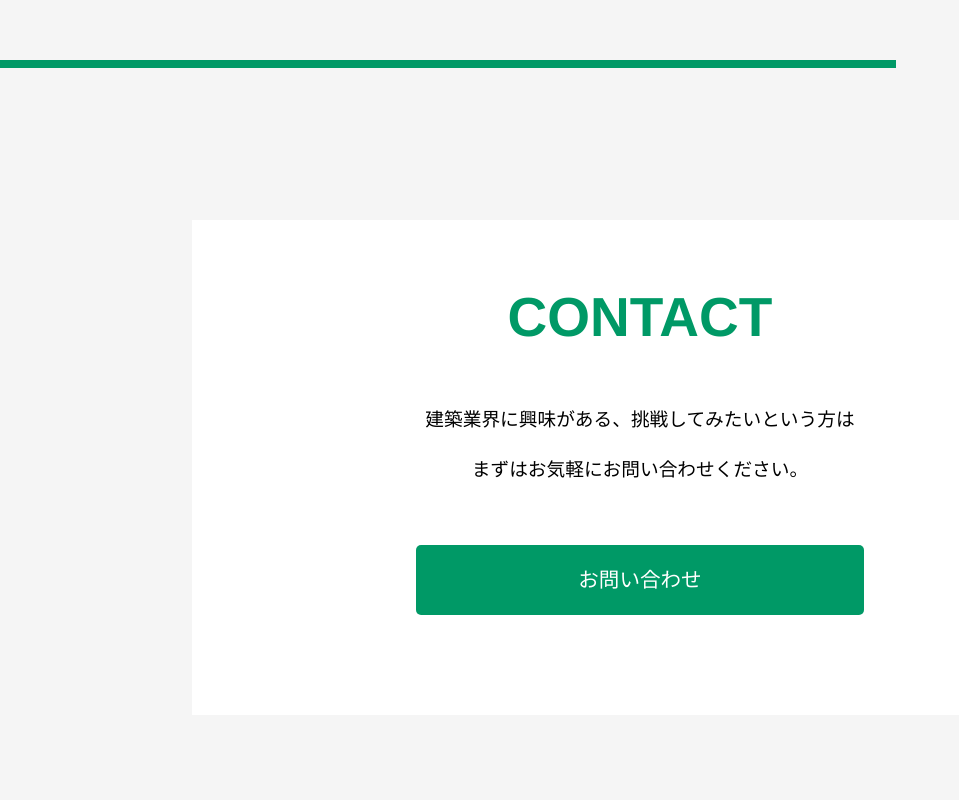
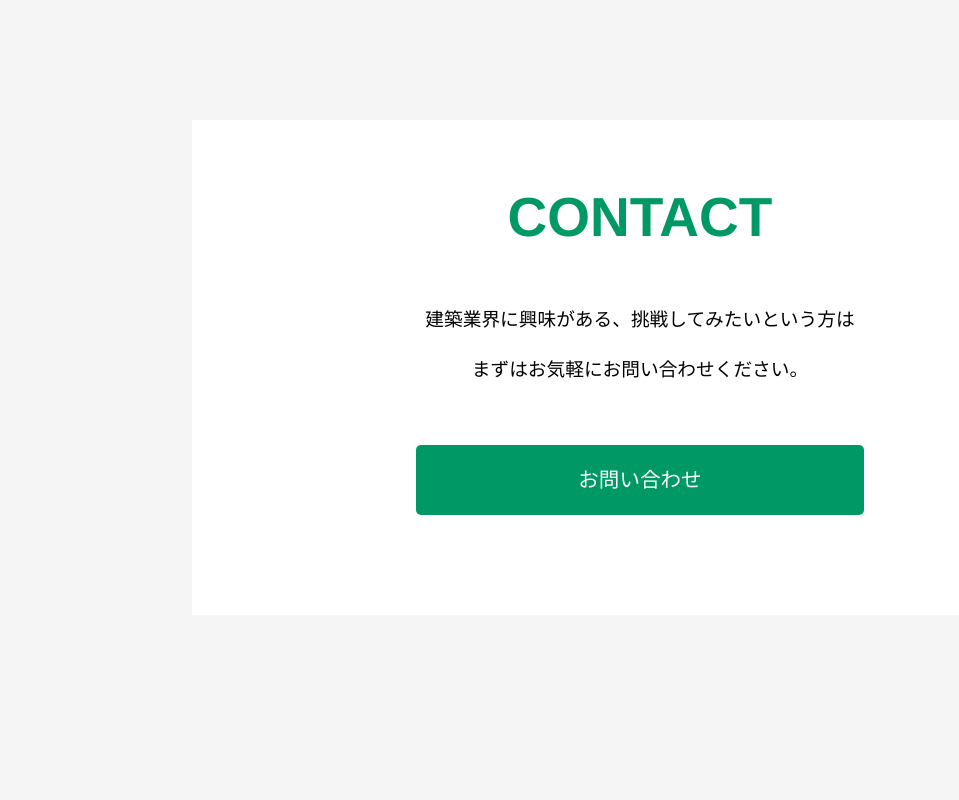
Before and after one commit to YumiAndoM/HP1_test, a plain HTML site: page html/recruit.html in a window 1280 px wide. Shown: the part 2780-3580 px from the top of the page, without its empty margins (0-959 px from the left). Drawn offline with Linux system fonts and the light colour scheme.

Commit message:
コンタクト上マージン修正

```diff
--- a/css/index.css
+++ b/css/index.css
@@ -232,7 +232,7 @@ div.news_list ul li span.list {
 
 section.contact {
   width: 100%;
-  margin-top: 500px !important;
+  margin-top: 300px !important;
 }
 
 
--- a/css/recruit.css
+++ b/css/recruit.css
@@ -215,7 +215,7 @@ div.recruit2_block_txt h3 {
 
 section.contact {
   width: 100%;
-  margin-top: 2000px !important;
+  margin-top: 1900px !important;
 }
 
 
--- a/css/service.css
+++ b/css/service.css
@@ -243,7 +243,7 @@ section.contact {
 
 section.contact {
   width: 100%;
-  margin-top: 1500px !important;
+  margin-top: 1300px !important;
 }
 
 
--- a/css/works.css
+++ b/css/works.css
@@ -227,7 +227,7 @@ section.contact {
 
 section.contact {
   width: 100%;
-  margin-top: 600px !important;
+  margin-top: 500px !important;
 }
 
 
```
